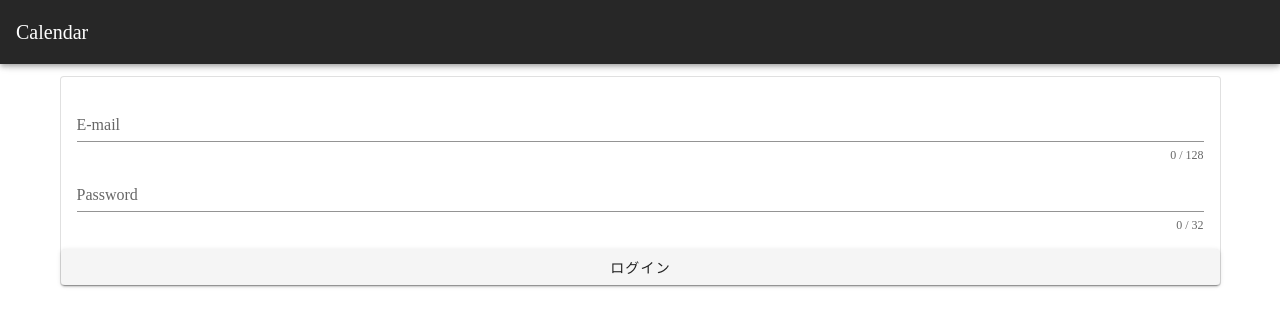
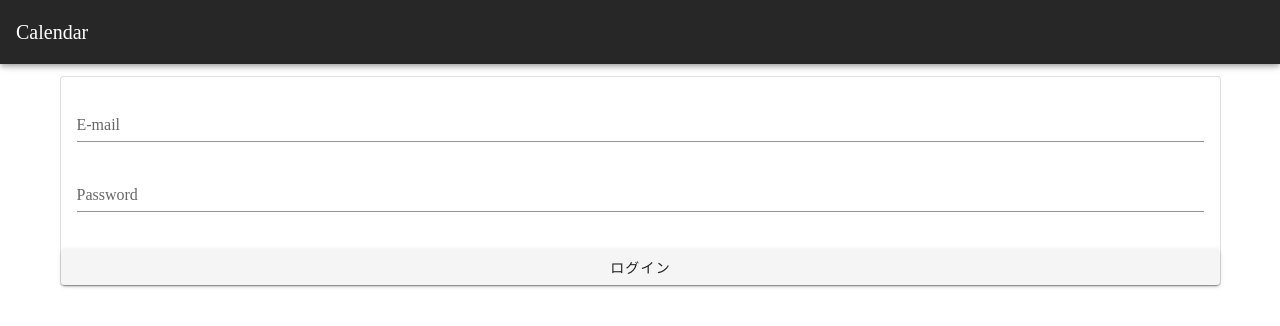
Before and after one commit to cuzzuky87/sample-app, a Vue app: page /login in a window 1280 px wide. Shown: the top 326 px of the page. Built offline with nearby package versions, Linux system fonts and the light colour scheme.

Commit message:
WIP:login

```diff
--- a/src/pages/LoginPage.vue
+++ b/src/pages/LoginPage.vue
@@ -4,16 +4,12 @@
       <v-form ref="LoginForm" v-model="valid" :lazy-validation="lazy">
         <v-text-field
           v-model="model.email"
-          :counter="128"
-          :rules="emailRules"
           label="E-mail"
           required
         ></v-text-field>
 
         <v-text-field
           v-model="model.password"
-          :counter="32"
-          :rules="passwordRules"
           label="Password"
           type="password"
           required
@@ -29,18 +25,18 @@ export default {
   data: () => ({
     loading: false,
     emailRules: [
-      v => !!v || "入力が必須の項目です",
-      v => (v && v.length <= 32) || "32文字以内で入力してください",
-      v =>
-        /^(([^<>()[\]\\.,;:\s@"]+(\.[^<>()[\]\\.,;:\s@"]+)*)|(".+"))@((\[[0-9]{1,3}\.[0-9]{1,3}\.[0-9]{1,3}\.[0-9]{1,3}])|(([a-zA-Z\-0-9]+\.)+[a-zA-Z]{2,}))$/.test(
-          v
-        ) || "メールアドレスの形式が不正です"
+      // v => !!v || "入力が必須の項目です",
+      // v => (v && v.length <= 32) || "32文字以内で入力してください",
+      // v =>
+      //   /^(([^<>()[\]\\.,;:\s@"]+(\.[^<>()[\]\\.,;:\s@"]+)*)|(".+"))@((\[[0-9]{1,3}\.[0-9]{1,3}\.[0-9]{1,3}\.[0-9]{1,3}])|(([a-zA-Z\-0-9]+\.)+[a-zA-Z]{2,}))$/.test(
+      //     v
+      //   ) || "メールアドレスの形式が不正です"
     ],
     passwordRules: [
-      v => !!v || "入力が必須の項目です",
-      v =>
-        (v && v.length > 8 && v.length <= 32) ||
-        "パスワードは8桁以上32桁以内で入力してください"
+      // v => !!v || "入力が必須の項目です",
+      // v =>
+      //   (v && v.length > 8 && v.length <= 32) ||
+      //   "パスワードは8桁以上32桁以内で入力してください"
     ],
     model: {
       email: "",
@@ -49,9 +45,20 @@ export default {
   }),
 
   methods: {
-    login() {
+    login: function() {
       if (this.$refs.LoginForm.validate()) {
-        this.loading = true;
+        this.$store
+          .dispatch("auth/login", {
+            email: this.model.email,
+            password: this.model.password
+          })
+          .then(() => {
+            this.$store.dispatch("message/setInfoMessage", {
+              message: "ログインしました"
+            });
+            const next = this.$route.query.next || "/";
+            this.$router.replace(next);
+          });
       }
     }
   }
--- a/src/router/index.js
+++ b/src/router/index.js
@@ -10,12 +10,17 @@ const routes = [
   {
     path: "/",
     name: "homepage",
-    component: HomePage
+    component: HomePage,
+    meta: { requiresAuth: true }
   },
   {
     path: "/login",
     name: "loginpage",
     component: LoginPage
+  },
+  {
+    path: "*",
+    redirect: "/"
   }
 ];
 
--- a/src/services/api.js
+++ b/src/services/api.js
@@ -15,7 +15,7 @@ api.interceptors.request.use(
     store.dispatch("message/clearMessages");
     const token = localStorage.getItem("access");
     if (token) {
-      config.headers.Authorization = "JWT" + token;
+      config.headers.Authorization = "JWT " + token;
       return config;
     }
     return config;
--- a/src/store.js
+++ b/src/store.js
@@ -8,20 +8,20 @@ const authModule = {
   strict: process.env.NODE_ENV !== "production",
   namespaced: true,
   state: {
-    username: "",
+    email: "",
     isLoggedIn: false
   },
   getters: {
-    username: state => state.username,
+    email: state => state.email,
     isLoggedIn: state => state.isLoggedIn
   },
   mutations: {
     set(state, payload) {
-      state.username = payload.user.username;
+      state.email = payload.user.email;
       state.isLoggedIn = true;
     },
     clear(state) {
-      state.username = "";
+      state.email = "";
       state.isLoggedIn = false;
     }
   },
@@ -32,7 +32,7 @@ const authModule = {
     login(context, payload) {
       return api
         .post("/auth/jwt/create/", {
-          username: payload.username,
+          email: payload.email,
           password: payload.password
         })
         .then(response => {
```
Also changed, not shown: src/store/index.js (deleted, +0 -11 lines).
